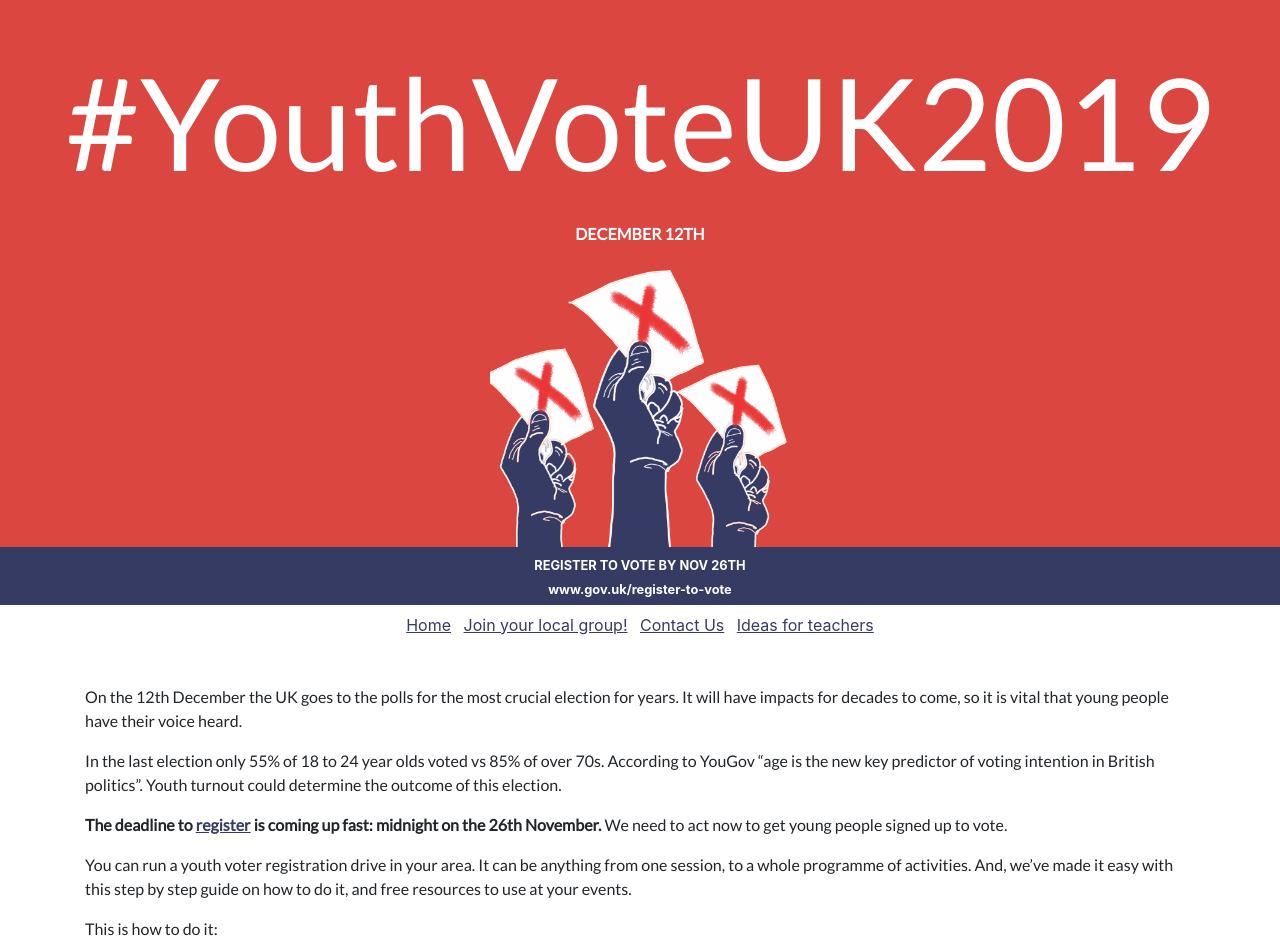
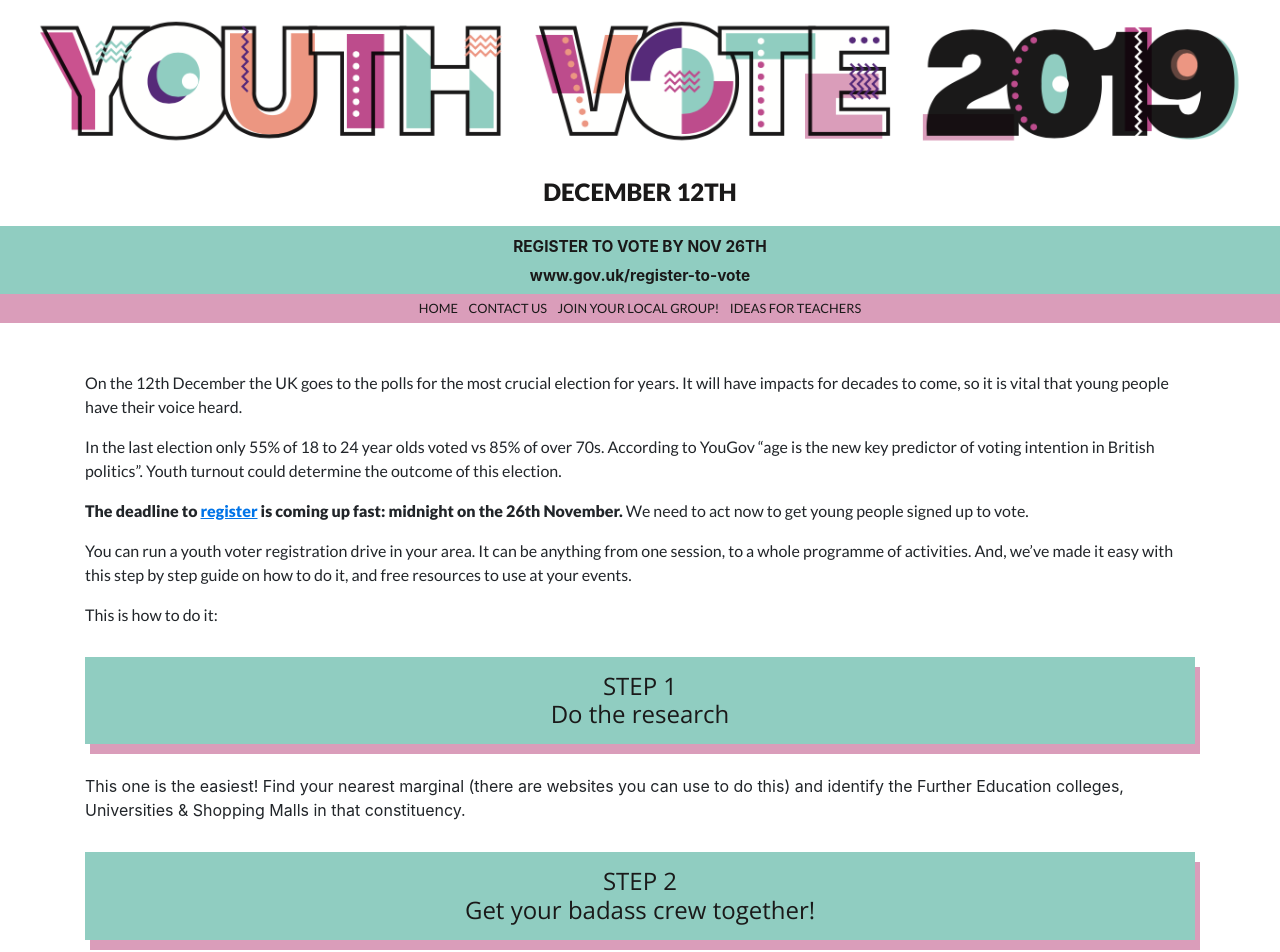
Before and after one commit to youthvoteuk/youthvoteuk2019, a Jekyll site: the page built from index.md, in a window 1280 px wide. Shown: the top 952 px of the page. Built offline with Jekyll 4.4.1, drawn with Linux system fonts in a browser that asks for light colours.

Commit message:
new logo and colours

```diff
--- a/_layouts/default.html
+++ b/_layouts/default.html
@@ -6,14 +6,15 @@
     <meta name="viewport" content="width=device-width, initial-scale=1, shrink-to-fit=no" />
     <meta name="description" content="#YouthVoteUK2019" />
     <meta name="author" content="Russell Dunphy" />
-    <title>#YouthVoteUK2019</title>
+    <title>Youth Vote UK 2019</title>
 
     <link href="https://stackpath.bootstrapcdn.com/bootstrap/4.1.3/css/bootstrap.min.css" type="text/css" rel="stylesheet" integrity="sha384-MCw98/SFnGE8fJT3GXwEOngsV7Zt27NXFoaoApmYm81iuXoPkFOJwJ8ERdknLPMO" crossOrigin="anonymous" />
     <link href="/style.css" rel="stylesheet" type="text/css" />
 
     <meta name="referrer" content="same-origin"/>
 
-    <link href="https://fonts.googleapis.com/css?family=Lato" rel="stylesheet" />
+    <link href="https://fonts.googleapis.com/css?family=Lato:400,900&display=swap" rel="stylesheet" />
+    <link href="https://fonts.googleapis.com/css?family=Open+Sans:400,900&display=swap" rel="stylesheet" />
 
 
   </head>
@@ -21,11 +22,11 @@
   <body>
 
     <div class="red">
-      <div class="container-fluid">
-        <div class="main-title">
-          <h1>#YouthVoteUK2019</h1>
+      <div class="main-title">
+        <div class="container-fluid">
+          <h1><img alt="Youth Vote UK 2019" class="logo" src="/assets/new-logo.png" /></h1>
           <p>DECEMBER 12TH</p>
-          <img class="logo" src="/assets/logo.png" />
+          <!-- <img alt="Raised hands holding ballot papers" class="hands" src="/assets/logo.png" /> -->
         </div>
       </div>
     </div>
@@ -42,15 +43,15 @@
       </div>
     </div>
 
-    <ul class="list-inline text-center mt-2 mb-2">
+  <ul class="site-menu list-inline text-center">
       <li class="list-inline-item">
         <a href="/">Home</a>
       </li>
       <li class="list-inline-item">
-        <a href="/join-your-local-group">Join your local group!</a>
+        <a href="/contact-us">Contact Us</a>
       </li>
       <li class="list-inline-item">
-        <a href="/contact-us">Contact Us</a>
+        <a href="/join-your-local-group">Join your local group!</a>
       </li>
       <li class="list-inline-item">
         <a href="/ideas-for-teachers">Ideas for teachers</a>
@@ -60,7 +61,7 @@
       {{ content }}
     </div>
 
-    <div class="cta pb-4 pt-4">
+    <div class="cta footer pb-4 pt-4">
       <div>
         <a href="https://www.gov.uk/register-to-vote" target="_blank">
           <small><strong>REGISTER TO VOTE BY NOV 26TH</strong></small>
--- a/index.md
+++ b/index.md
@@ -102,7 +102,7 @@ Be friendly, tell students that there's an exciting election coming up on Decemb
 Remember to take lots of photos and post them on social media using the hashtag **#YouthVoteUK2019** and link to the website to get others involved!
 </section>
 
-<section class="section blue" markdown="1">
+<section class="section green" markdown="1">
 <h2 id="neutrality"> IMPORTANT <br> On neutrality </h2>
 
 Schools and colleges may be less keen to welcome you inside if you're clearly aligned with a particular party. It's important that you emphasise that we're here to encourage young people to vote. But, it's completely fine to talk to young people about why this election matters, the issues that they're interested in, and why they should vote. If you're organising outside a school or college, you have more freedom in how you brand your stall, but you must not brand any electoral materials (like registration forms) with party logos. Plus, we have found that a neutral 'register to vote' message is a good way to open up a conversation with young people.
--- a/style.scss
+++ b/style.scss
@@ -2,7 +2,17 @@
 ---
 
 $red: #DB4641;
-$blue: #363B64;
+$green: #90CDC1;
+$grey: #444;
+$pink: #DA9DBA;
+$purple: #562A79;
+$black: #1A1919;
+$orange: #EC9681;
+$hot-pink: #CA528F;
+$blue: #0074E8;
+
+body {
+}
 
 a {
   color: $blue;
@@ -10,35 +20,42 @@ a {
 }
 
 .red {
-  background-color: $red;
   color: #fff;
 }
 
 .main-title {
+  background: #fff;
   text-align: center;
   font-family: 'Lato', sans-serif;
-  font-weight: bold;
-  padding-top: 45px;
-  h1 {
-    font-size: 10vw;
-    padding-bottom: 15px;
-  }
+  font-weight: 900;
+  font-size: 1.5em;
+  color: $black;
+  overflow: hidden;
 }
 
 .cta {
   padding: 5px 0;
   text-align: center;
-  background: $blue;
-  color: #fff;
+  background: $green;
+  color: $black;
+  font-size: 1.2em;
   a {
-    color: #fff;
+    color: $black;
     text-decoration: none;
   }
 }
 
+.cta.footer {
+  background: #dadada;
+}
+
 .logo {
   width: 100%;
-  max-width: 300px;
+}
+
+.hands {
+  width: 100%;
+  max-width: 400px;
 }
 
 .intro {
@@ -46,20 +63,23 @@ a {
 }
 
 .section {
-  font-family: 'Lato', sans-serif;
   margin: 30px 0;
   h2 {
+    font-family: 'Open Sans', sans-serif;
     padding: 15px;
-    background-color: $red;
-    color: #fff;
+    background-color: $green;
+    box-shadow: 5px 10px $pink;
+    color: $black;
     font-size: 1.5em;
     text-align: center;
     margin: 30px 0;
   }
 }
 
-.section.blue h2 {
-  background-color: $blue;
+.section.green h2 {
+  color: $black;
+  background-color: $pink;
+  box-shadow: 5px 10px $green;
 }
 
 .flyer {
@@ -93,3 +113,14 @@ a {
 .video {
   text-align: center;
 }
+
+.site-menu {
+  margin-top: 0;
+  background: $pink;
+  padding: 5px 0;
+  text-transform: uppercase;
+  font-family: 'Lato', sans-serif;
+  font-size: 0.8em;
+  a { color: $black; text-decoration: none; }
+  a:hover { text-decoration: underline; color: #000; }
+}
```
Also changed, not shown: assets/new-logo.png (added).
